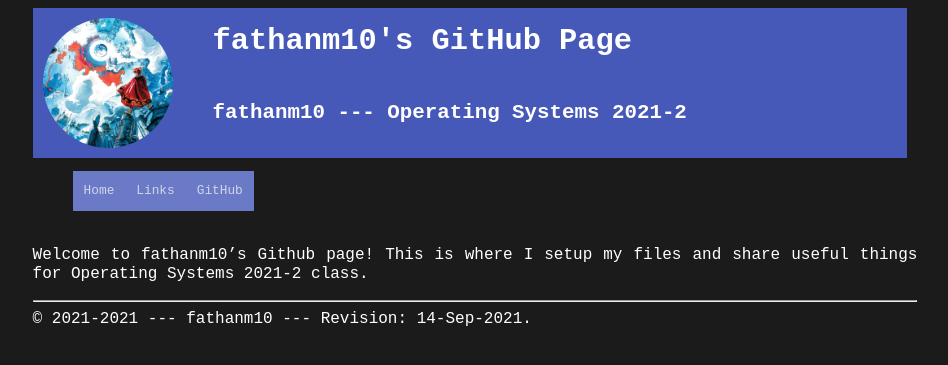
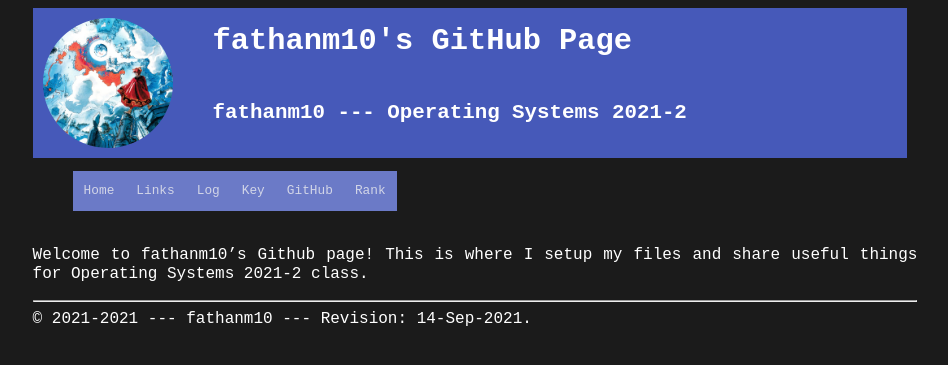
Before and after one commit to fathanm10/os212, a Jekyll site: the page built from index.md, in a window 1280 px wide. Shown: the top 365 px of the page, without its empty margins (165-1113 px from the left). Built offline with Jekyll 4.4.1, drawn with Linux system fonts in a browser that asks for light colours.

Commit message:
Added navbar

```diff
--- a/_config.yml
+++ b/_config.yml
@@ -11,8 +11,14 @@
   link:      "/"
 - navbar:    "Links"
   link:      "/LINKS/"
+- navbar:    "Log"
+  link:      "https://fathanm10.github.io/os212/TXT/mylog.txt"
+- navbar:    "Key"
+  link:      "https://fathanm10.github.io/os212/TXT/mypubkey.txt"
 - navbar:    "GitHub"
   link:      "https://github.com/fathanm10/os212"
+- navbar:    "Rank"
+  link:      "https://fathanm10.github.io/os212/TXT/myrank.txt"
 title:       "fathanm10's GitHub Page"
 lang:        "en-US"
 author:      "fathanm10"
```
